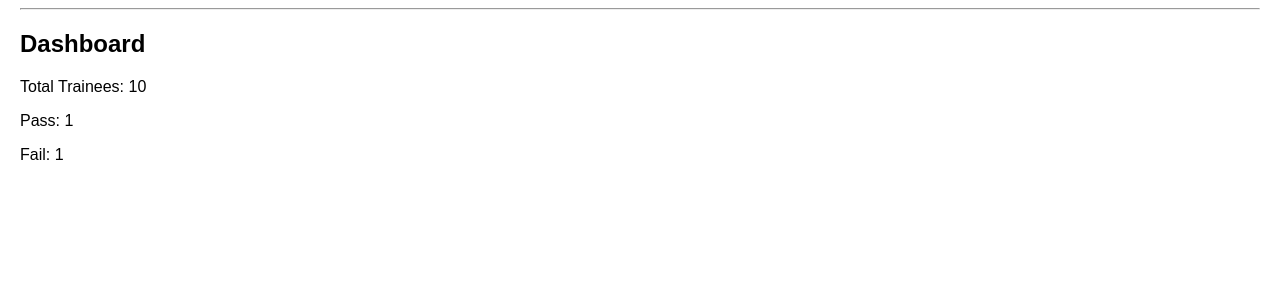
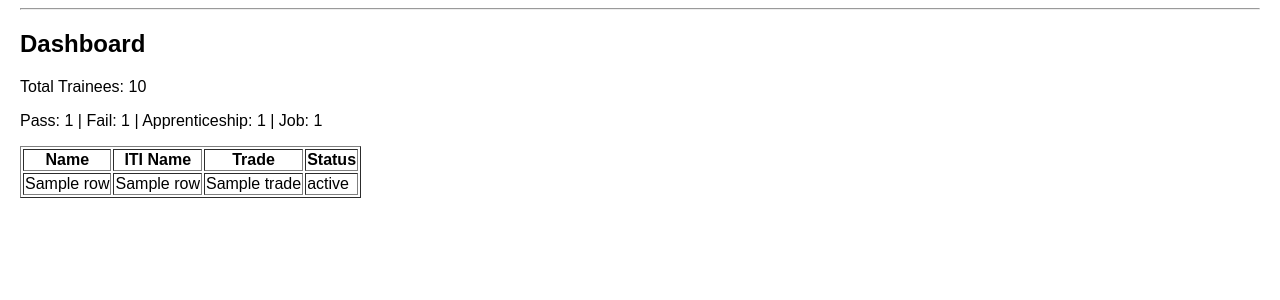
Before and after one commit to anilram4-cyber/iti-gondia-portal, a Flask app: template templates/index.html in a window 1280 px wide. Shown: the part 38-338 px from the top of the page. Run offline with Flask 3, Linux system fonts and the light colour scheme; the template is opened without the code that fills it: most values are stand-ins (such as "Sample title", 1, 10 or a date in 2020).

Commit message:
Update index.html

```diff
--- a/templates/index.html
+++ b/templates/index.html
@@ -1,7 +1,19 @@
 {% extends "layout.html" %}
 {% block content %}
 <h2>Dashboard</h2>
-<p>Total Trainees: {{ total }}</p>
-<p>Pass: {{ pass_count }}</p>
-<p>Fail: {{ fail_count }}</p>
+<p>Total Trainees: {{total}}</p>
+<p>Pass: {{pass_count}} | Fail: {{fail_count}} | Apprenticeship: {{app_count}} | Job: {{job_count}}</p>
+<table border="1">
+  <tr>
+    <th>Name</th><th>ITI Name</th><th>Trade</th><th>Status</th>
+  </tr>
+  {% for row in table %}
+  <tr>
+    <td>{{row.name}}</td>
+    <td>{{row.iti_name}}</td>
+    <td>{{row.trade}}</td>
+    <td>{{row.status}}</td>
+  </tr>
+  {% endfor %}
+</table>
 {% endblock %}
```
